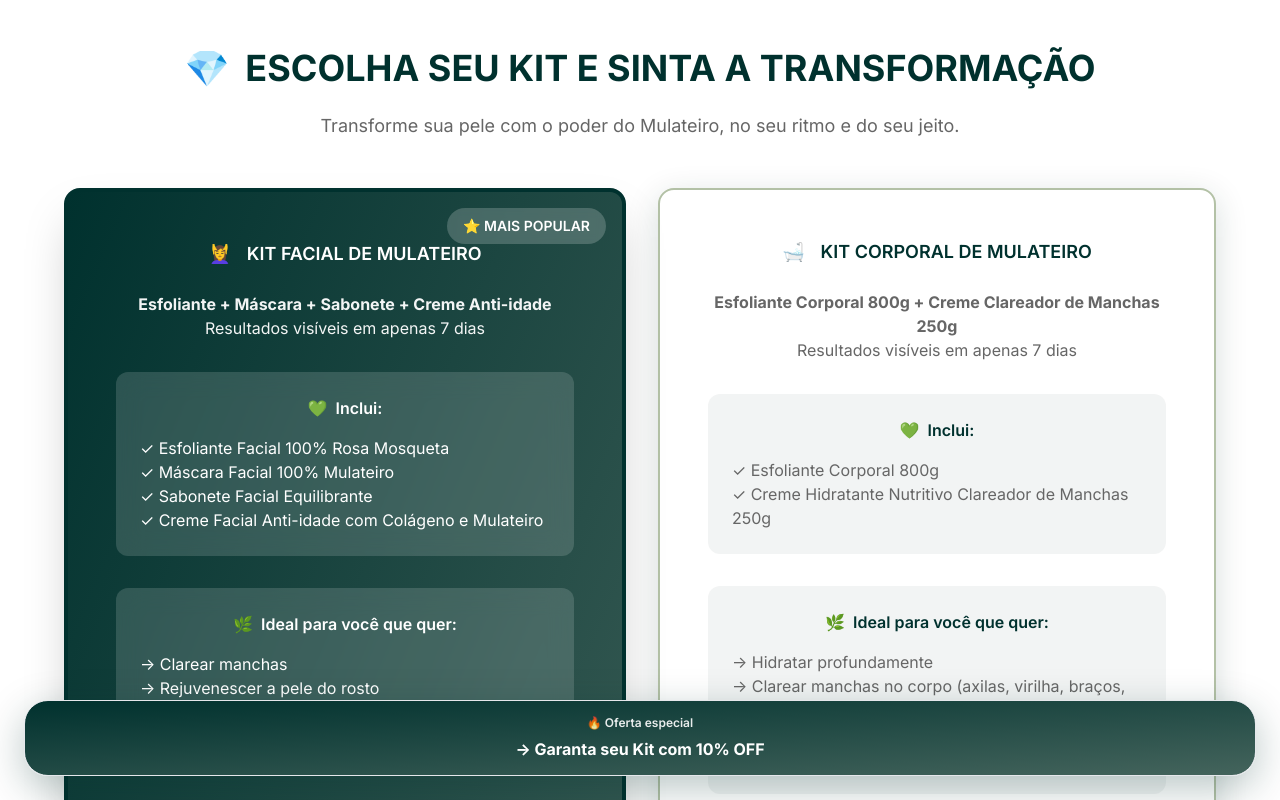
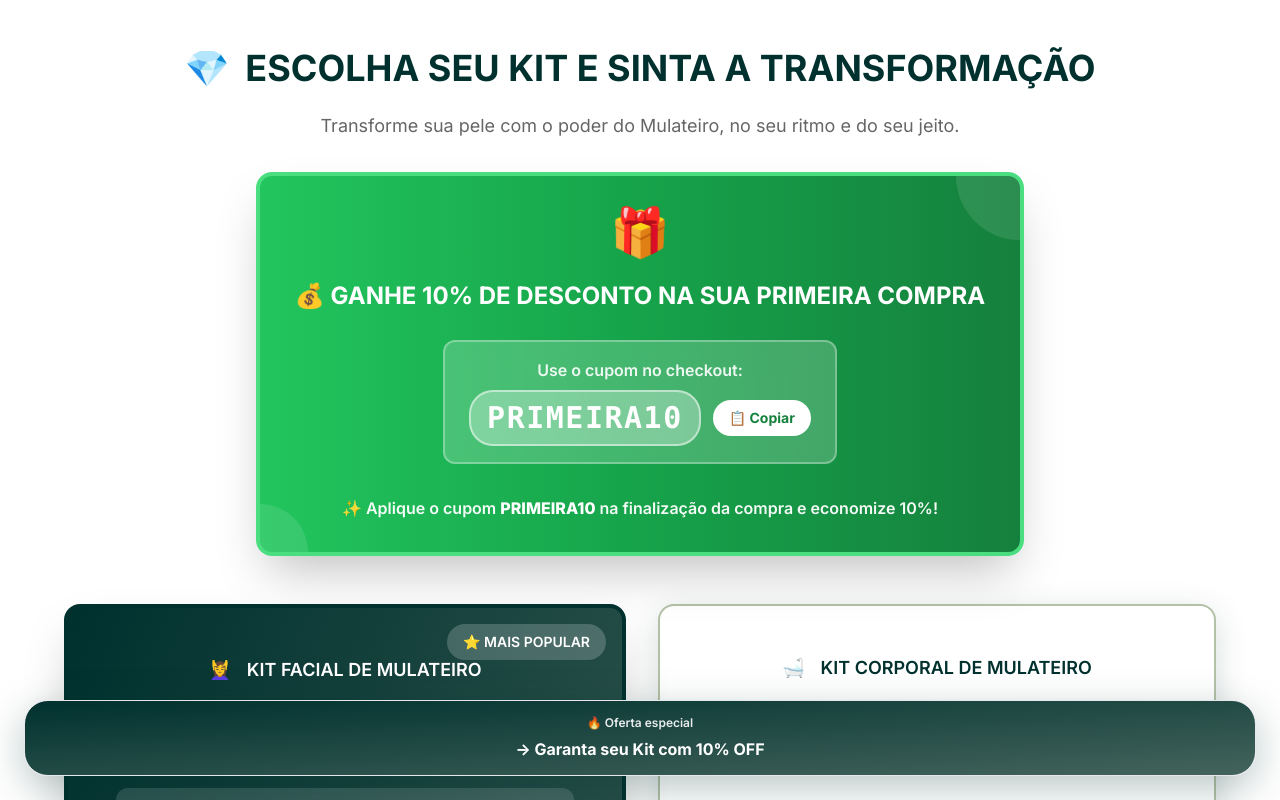
Before and after one commit to jhonataugusto/landing-page-kit-mulateiro, a React (Vite) app: page /oferta in a window 1280 px wide. Shown: the top 800 px of the page. Built offline with nearby package versions, Linux system fonts and the light colour scheme.

Commit message:
add PRIMEIRA10 FIXED COUPON 10% OFF

```diff
--- a/src/sections/FinalCTA.jsx
+++ b/src/sections/FinalCTA.jsx
@@ -15,9 +15,48 @@
                 </h2>
 
                 {/* Subtítulo */}
-                <p className="text-base md:text-lg text-textLight mb-8 md:mb-12 max-w-2xl mx-auto leading-relaxed">
+                <p className="text-base md:text-lg text-textLight mb-6 md:mb-8 max-w-2xl mx-auto leading-relaxed">
                     Transforme sua pele com o poder do Mulateiro, no seu ritmo e do seu jeito.
                 </p>
+
+                {/* Cupom de Desconto - Destaque */}
+                <div className="mb-8 md:mb-12 max-w-3xl mx-auto">
+                    <div className="bg-gradient-to-r from-green-500 via-green-600 to-green-700 p-6 md:p-8 rounded-2xl shadow-2xl border-4 border-green-400 relative overflow-hidden">
+                        <div className="absolute top-0 right-0 w-32 h-32 bg-white/10 rounded-full -mr-16 -mt-16"></div>
+                        <div className="absolute bottom-0 left-0 w-24 h-24 bg-white/10 rounded-full -ml-12 -mb-12"></div>
+                        <div className="relative z-10">
+                            <div className="flex flex-col items-center gap-4">
+                                <div className="text-4xl md:text-5xl mb-2">🎁</div>
+                                <h3 className="text-xl md:text-2xl font-bold text-white mb-3">
+                                    💰 GANHE 10% DE DESCONTO NA SUA PRIMEIRA COMPRA
+                                </h3>
+                                <div className="bg-white/20 backdrop-blur-md px-6 py-4 rounded-xl border-2 border-white/30 mb-4">
+                                    <p className="text-sm md:text-base text-white/90 mb-2 font-semibold">
+                                        Use o cupom no checkout:
+                                    </p>
+                                    <div className="flex items-center justify-center gap-3">
+                                        <code className="text-2xl md:text-3xl font-black text-white bg-white/30 px-4 py-2 rounded-lg border-2 border-white/50 tracking-wider">
+                                            PRIMEIRA10
+                                        </code>
+                                        <button
+                                            onClick={() => {
+                                                navigator.clipboard.writeText('PRIMEIRA10');
+                                                alert('Cupom copiado! Cole no checkout.');
+                                            }}
+                                            className="px-4 py-2 bg-white text-green-700 rounded-lg font-bold text-sm hover:bg-white/90 transition-colors"
+                                            aria-label="Copiar cupom"
+                                        >
+                                            📋 Copiar
+                                        </button>
+                                    </div>
+                                </div>
+                                <p className="text-white/95 text-sm md:text-base font-semibold mb-0">
+                                    ✨ Aplique o cupom <strong className="text-white">PRIMEIRA10</strong> na finalização da compra e economize 10%!
+                                </p>
+                            </div>
+                        </div>
+                    </div>
+                </div>
 
                 {/* Grid de ofertas - mobile first: coluna única, desktop: 2 colunas */}
                 <div className="flex flex-col lg:flex-row gap-6 md:gap-8 mb-6 md:mb-8">
```
